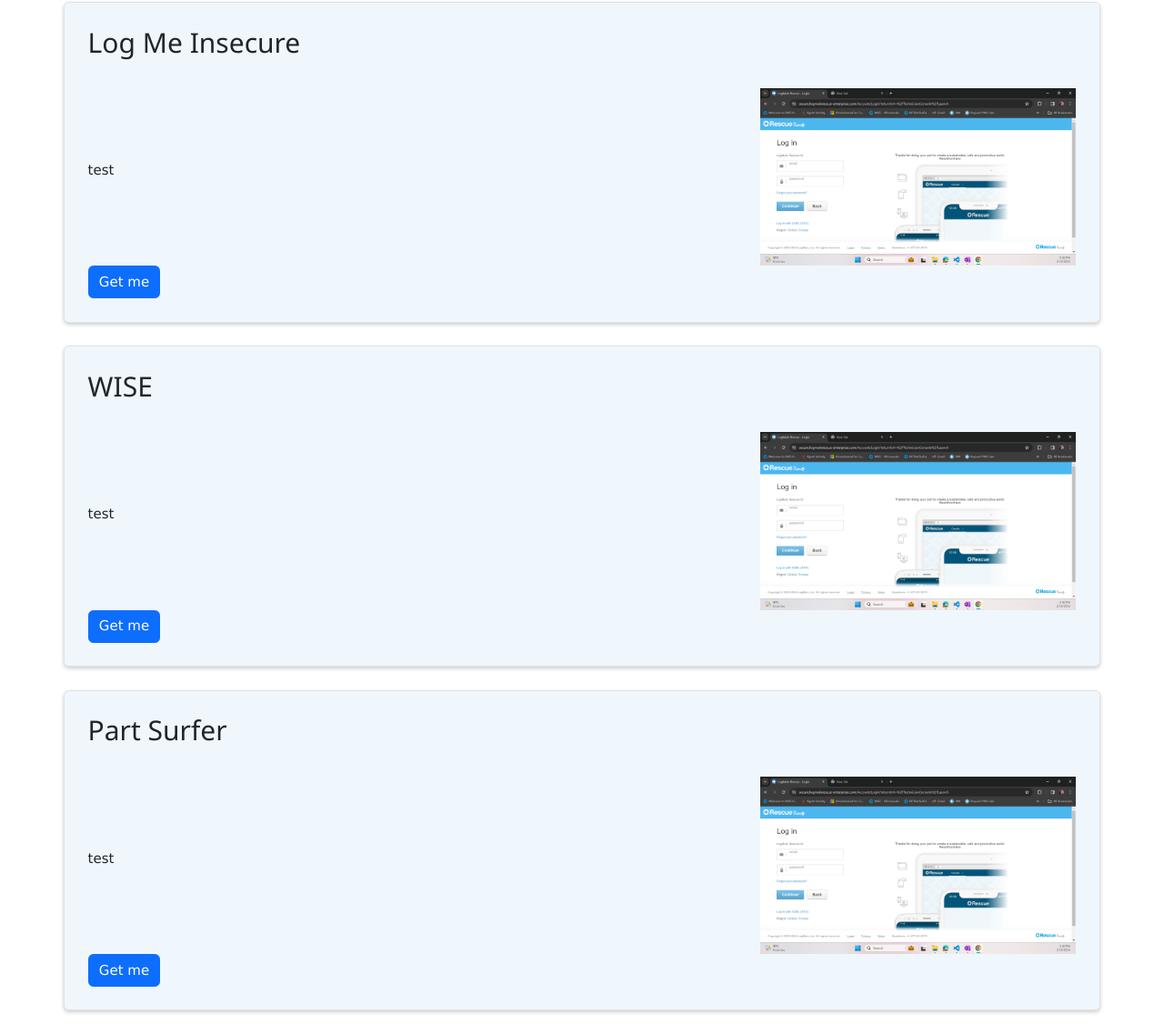
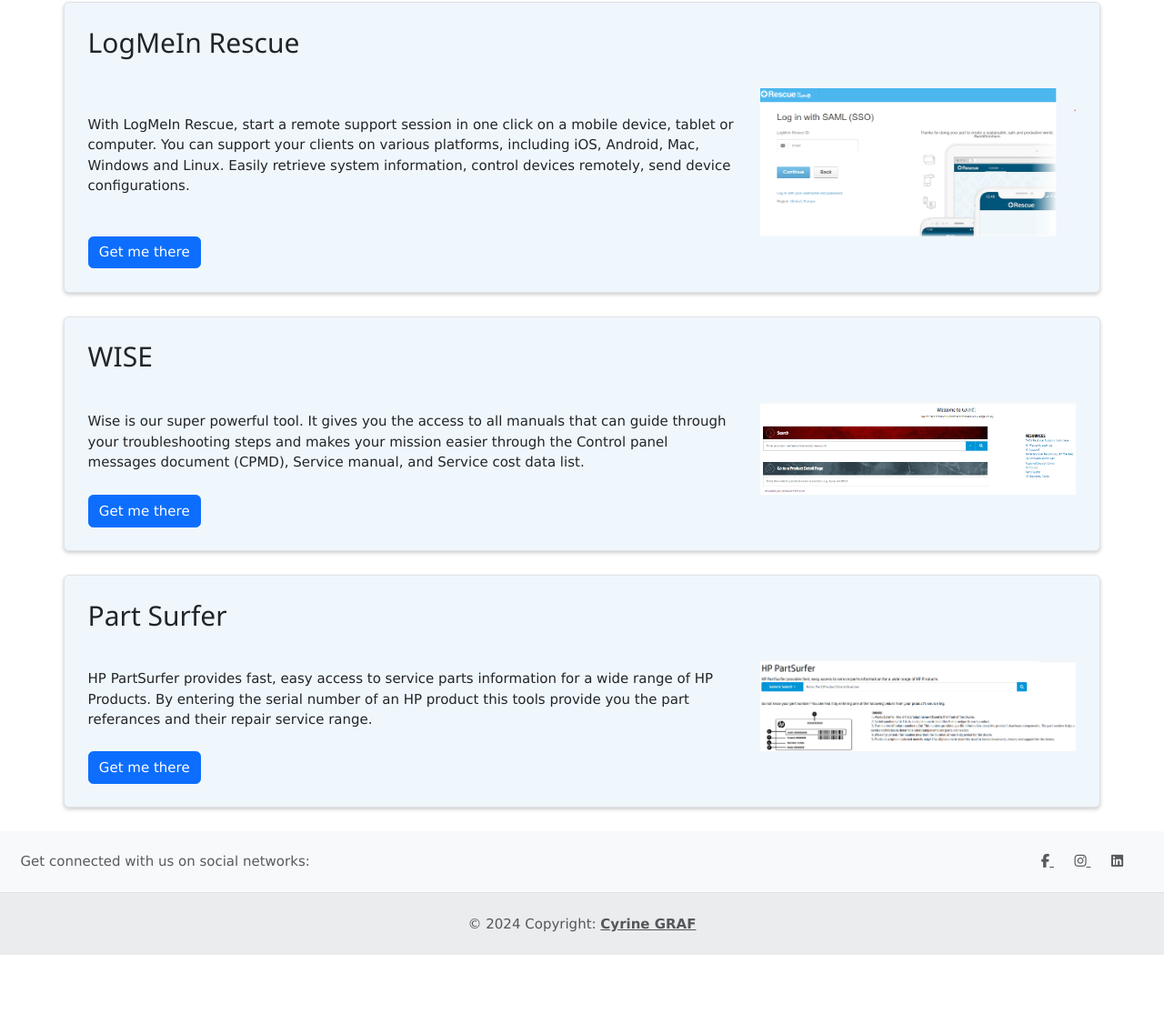
Before and after one commit to cyora/Html-project, a plain HTML site: page Tools&Portals/tools.html in a window 1280 px wide. Shown: the part 88-1225 px from the top of the page at 91% size. After the commit the page ends 1138 px from the top, so only its background shows below. Drawn offline with nearby package versions, Linux system fonts and the light colour scheme.

Commit message:
applied footer to all pages + data input

```diff
--- a/Tools&Portals/tools.html
+++ b/Tools&Portals/tools.html
@@ -13,6 +13,7 @@
     <script src="https://cdn.jsdelivr.net/npm/bootstrap@5.3.2/dist/js/bootstrap.bundle.min.js"></script>
     <link rel="stylesheet" href="https://www.w3schools.com/w3css/4/w3.css">
     <link rel="stylesheet" href="https://cdnjs.cloudflare.com/ajax/libs/font-awesome/4.7.0/css/font-awesome.min.css">
+    <script src="https://kit.fontawesome.com/91b39ae806.js" crossorigin="anonymous"></script>
 </head>
 
 <body>
@@ -75,21 +76,23 @@
     </nav>
     <div class="container rounded border" id="main-block">
         <div class="row align-items-center">
-            <h2>Log Me Insecure </h3>
+            <h2>LogMeIn Rescue </h3>
         </div>
         <br />
         <div class="row align-items-center">
             <div class="col-lg-8 " align="left">
-                <p>test</p>
+                <p>With LogMeIn Rescue, start a remote support session in one click on a mobile device, tablet or computer.
+                    You can support your clients on various platforms, including iOS, Android, Mac, Windows and Linux. Easily retrieve system information, control devices remotely, send device configurations.
+                </p>
 
 
             </div>
             <div class="col-lg-4 " align="center">
-                <img src="../images/placeholder.png" width="100%" height="80%" />
+                <img src="../images/Logmein.png" width="100%" height="80%" />
             </div>
         </div>
         <div class="row align-items-center">
-            <div class="col-lg-4 "><button type="button" class="btn btn-primary btn-md">Get me</button></div>
+            <div class="col-lg-4 "><button type="button" class="btn btn-primary btn-md">Get me there</button></div>
 
         </div>
     </div>
@@ -100,16 +103,16 @@
         <br />
         <div class="row align-items-center">
             <div class="col-lg-8 " align="left">
-                <p>test</p>
+                <p>Wise is our super powerful tool. It gives you the access to all manuals that can guide through your troubleshooting steps and makes your mission easier through the Control panel messages document (CPMD), Service manual, and Service cost data list.</p>
 
 
             </div>
             <div class="col-lg-4 " align="center">
-                <img src="../images/placeholder.png" width="100%" height="80%" />
+                <img src="../images/WISE.png" width="100%" height="80%" />
             </div>
         </div>
         <div class="row align-items-center">
-            <div class="col-lg-4 "><button type="button" class="btn btn-primary btn-md">Get me</button></div>
+            <div class="col-lg-4 "><button type="button" class="btn btn-primary btn-md">Get me there</button></div>
 
         </div>
     </div>
@@ -120,19 +123,61 @@
         <br />
         <div class="row align-items-center">
             <div class="col-lg-8 " align="left">
-                <p>test</p>
+                <p>HP PartSurfer provides fast, easy access to service parts information for a wide range of HP Products.
+                    By entering the serial number of an HP product this tools provide you the part referances and their
+                    repair service range.
+                </p>
 
 
             </div>
             <div class="col-lg-4 " align="center">
-                <img src="../images/placeholder.png" width="100%" height="80%" />
+                <img src="../images/partsurfer.png" width="100%" height="80%" />
             </div>
         </div>
         <div class="row align-items-center">
-            <div class="col-lg-4 "><a href="https://www.google.com" target="_blank" rel="noopener noreferrer"><button type="button" class="btn btn-primary btn-md" >Get me</button></a></div>
+            <div class="col-lg-4 "><a href="https://www.google.com" target="_blank" rel="noopener noreferrer"><button
+                        type="button" class="btn btn-primary btn-md">Get me there</button></a></div>
 
         </div>
     </div>
+    <!-- Footer -->
+    <footer class="text-center text-lg-start bg-body-tertiary text-muted">
+        <!-- Section: Social media -->
+        <section class="d-flex justify-content-center justify-content-lg-between p-4 border-bottom">
+            <!-- Left -->
+            <div class="me-5 d-none d-lg-block">
+                <span>Get connected with us on social networks:</span>
+            </div>
+            <!-- Left -->
+
+            <!-- Right -->
+            <div>
+                <a href="https://www.facebook.com/HPIncTunisie?locale=fr_FR" class="me-4 text-reset" target="_blank"
+                    rel="noopener noreferrer">
+                    <i class="fab fa-facebook-f"></i>
+                </a>
+                <a href="https://www.instagram.com/hpinctunisia/" class="me-4 text-reset" target="_blank"
+                    rel="noopener noreferrer">
+                    <i class="fab fa-instagram"></i>
+                </a>
+                <a href="https://www.linkedin.com/company/hp/" class="me-4 text-reset" target="_blank"
+                    rel="noopener noreferrer">
+                    <i class="fab fa-linkedin"></i>
+                </a>
+            </div>
+            <!-- Right -->
+        </section>
+        <!-- Section: Social media -->
+
+        <!-- Copyright -->
+        <div class="text-center p-4" style="background-color: rgba(0, 0, 0, 0.05);">
+            © 2024 Copyright:
+            <a class="text-reset fw-bold" href="https://www.linkedin.com/in/cyrine-graf-645434209/" target="_blank"
+                rel="noopener noreferrer"> Cyrine GRAF</a>
+        </div>
+        <!-- Copyright -->
+    </footer>
+    <!-- Footer -->
 </body>
 
 </html>
--- a/css/main.css
+++ b/css/main.css
@@ -63,3 +63,13 @@
     margin-left: 15%;
     margin-right: 15%;
 }
+.carousel-control-prev-icon,
+.carousel-control-next-icon {
+  height: 100px;
+  width: 100px;
+  outline: #0096d6;
+  background-size: 100%, 100%;
+  border-radius: 50%;
+  border: 1px solid #0096d6;
+  background-color: #0096d6;
+}
```
Also changed, not shown: Support/EUROPE.html (+42 -7 lines), index.html (+10 -6 lines), images/Logmein.png (added), images/WISE.png (added), images/partsurfer.png (added).
